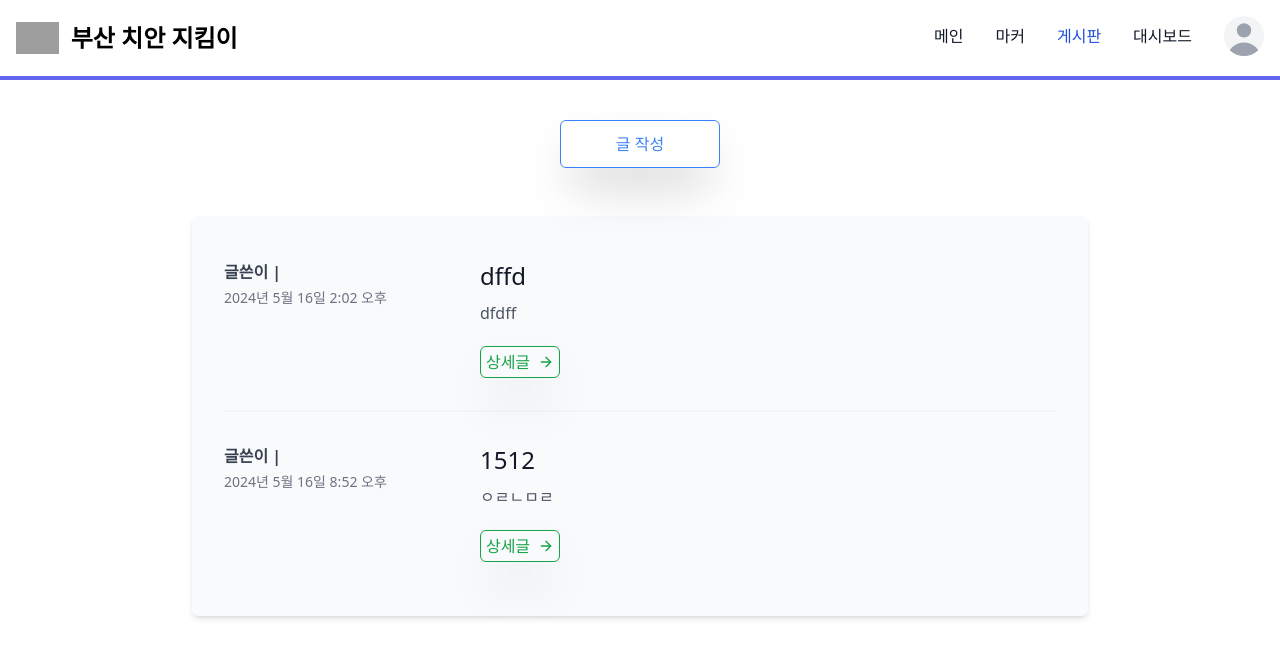
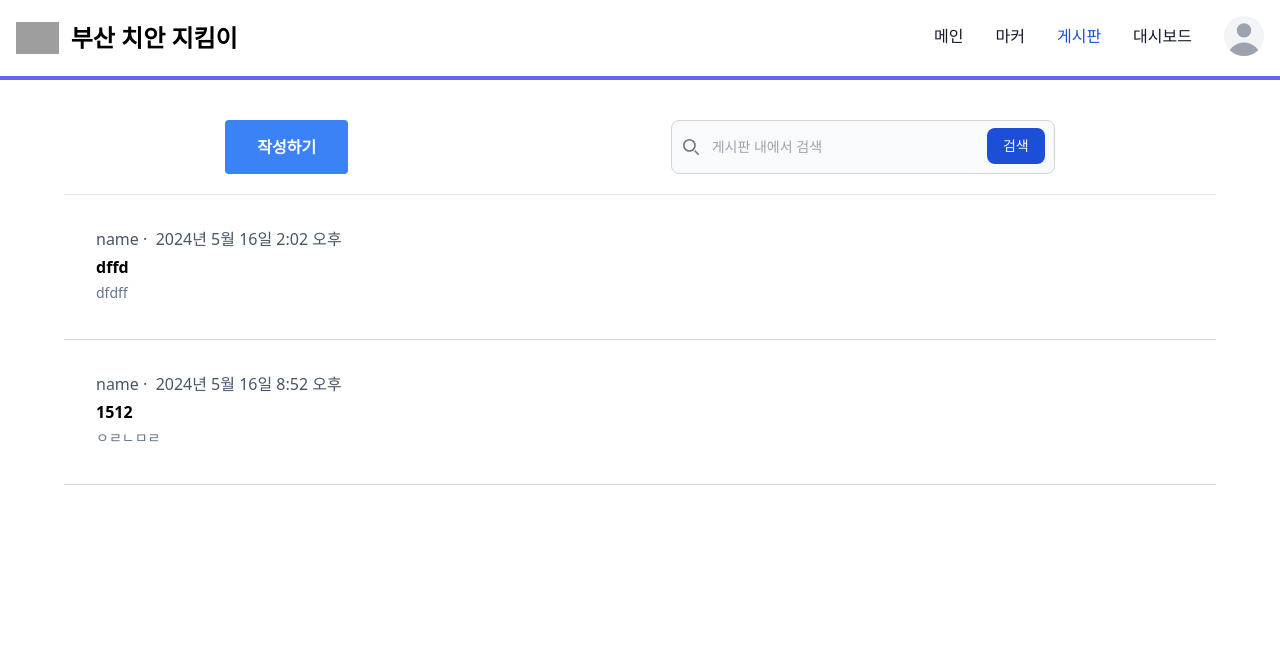
Before and after one commit to gwon9906/CrimeVisualization, a Django app: page /board/ in a window 1280 px wide. Shown: the top 663 px of the page. Run offline with Django 5.2, Linux system fonts and the light colour scheme; data comes from the database, SQL or seed files in the repository; some libraries are stand-ins or nearby versions; grey boxes are pictures that could not be loaded.

Commit message:
Update post_list.html

```diff
--- a/board/templates/board/post_list.html
+++ b/board/templates/board/post_list.html
@@ -10,8 +10,14 @@
     />
     <script src="https://cdn.tailwindcss.com"></script>
     <title>부산 치안 지킴이</title>
+    <style>
+      .link:hover {
+        color: #0090f9;
+      }
+    </style>
   </head>
-  <body class="bg-white">
+  <body>
+    <!-- board/templates/board/post_detail.html -->
     <nav class="dark:bg-gray-900 border-b-4 border-indigo-500">
       <div
         class="max-w-screen-xl flex flex-wrap items-center justify-between mx-auto p-4"
@@ -88,68 +94,112 @@
         </div>
       </div>
     </nav>
-    <!-- board/templates/board/post_list.html -->
-    <section class="text-gray-600 body-font overflow-hidden">
-      <div class="flex justify-center items-center">
+
+    <main class="max-w-6xl mx-auto">
+      <div class="flex justify-around mt-10">
         <button
-          class="mt-10 rounded-md before:ease relative h-12 w-40 overflow-hidden border border-blue-500 text-blue-500 shadow-2xl transition-all before:absolute before:top-1/2 before:h-0 before:w-64 before:origin-center before:-translate-x-20 before:rotate-45 before:bg-blue-500 before:duration-300 hover:text-white hover:shadow-blue-500 hover:before:h-64 hover:before:-translate-y-32"
+          class="bg-blue-500 hover:bg-blue-700 text-white font-bold px-8 rounded"
         >
-          <a class="relative z-10" href="{% url 'post_new' %}">글 작성</a>
+          <a href="{% url 'post_new' %}">작성하기</a>
+        </button>
+
+        <form>
+          <label
+            for="default-search"
+            class="mb-2 text-sm font-medium text-gray-900 sr-only dark:text-white"
+            >검색</label
+          >
+          <div class="relative">
+            <div
+              class="absolute inset-y-0 start-0 flex items-center ps-3 pointer-events-none"
+            >
+              <svg
+                class="w-4 h-4 text-gray-500 dark:text-gray-400"
+                aria-hidden="true"
+                xmlns="http://www.w3.org/2000/svg"
+                fill="none"
+                viewBox="0 0 20 20"
+              >
+                <path
+                  stroke="currentColor"
+                  stroke-linecap="round"
+                  stroke-linejoin="round"
+                  stroke-width="2"
+                  d="m19 19-4-4m0-7A7 7 0 1 1 1 8a7 7 0 0 1 14 0Z"
+                />
+              </svg>
+            </div>
+            <input
+              type="search"
+              id="default-search"
+              class="block w-full md:w-96 p-4 md:ps-10 text-sm text-gray-900 border border-gray-300 rounded-lg bg-gray-50 focus:ring-blue-500 focus:border-blue-500 dark:bg-gray-700 dark:border-gray-600 dark:placeholder-gray-400 dark:text-white dark:focus:ring-blue-500 dark:focus:border-blue-500"
+              placeholder="게시판 내에서 검색"
+              required
+            />
+            <button
+              type="submit"
+              class="text-white absolute end-2.5 bottom-2.5 bg-blue-700 hover:bg-blue-800 focus:ring-4 focus:outline-none focus:ring-blue-300 font-medium rounded-lg text-sm px-4 py-2 dark:bg-blue-600 dark:hover:bg-blue-700 dark:focus:ring-blue-800"
+            >
+              검색
             </button>
           </div>
+        </form>
+      </div>
+      <hr class="mt-5" />
 
-      <!-- for -->
-      <div class="container py-12 mx-auto">
+      <!-- Section Blog -->
+      <section class="max-w-full">
+        <!-- Container -->
+        <div class="mx-auto w-full max-w-9xl">
+          <!-- Blog Content -->
+          <div class="w-full">
+            {% for post in posts %}
+            <!-- Blog Item -->
             <div
-          class="max-w-4xl mx-auto bg-gray-50 p-8 rounded-md shadow-md min-h-[400px]"
+              class="pt-8 flex flex-col items-center pb-8 text-center border-b border-gray-300 sm:flex-row sm:text-left"
             >
-          <div class="-my-5 divide-y-2 divide-gray-100">
-            {% for post in posts %}
-            <div class="py-8 flex flex-wrap md:flex-nowrap">
-              <div class="md:w-64 md:mb-0 mb-6 flex-shrink-0 flex flex-col">
-                <span class="font-semibold title-font text-gray-700"
-                  >글쓴이 | {{ post.author }}</span
-                >
-                <span class="mt-1 text-gray-500 text-sm"
+              <div class="pt-4 sm:px-8 sm:pt-0">
+                <p class="link text-slate-600 flex items-center mb-1">
+                  {{ post.author }}name ·&nbsp;&nbsp;<span
                     >{{ post.created_at }}</span
                   >
-              </div>
-              <div class="md:flex-grow">
-                <h2 class="text-2xl font-medium text-gray-900 title-font mb-2">
-                  {{ post.title }}
-                </h2>
-                <p class="leading-relaxed mb-5">
+                </p>
+                <a href="{% url 'post_detail' post.pk %}">
+                  <p class="link font-bold mb-1">{{ post.title }}</p>
+                </a>
+                <a href="{% url 'post_detail' post.pk %}">
+                  <p
+                    class="link text-sm mb-1 text-slate-500 post-content"
+                    id="postContent"
+                  >
                     {{ post.content|linebreaksbr }}
                   </p>
-
-                <button
-                  class="rounded-md relative h-8 w-20 overflow-hidden border border-green-600 text-green-600 shadow-2xl transition-all duration-200 before:absolute before:bottom-0 before:left-0 before:right-0 before:top-0 before:m-auto before:h-0 before:w-0 before:rounded-sm before:bg-green-600 before:duration-300 before:ease-out hover:text-white hover:shadow-green-600 hover:before:h-40 hover:before:w-40 hover:before:opacity-80"
-                >
-                  <a
-                    class="inline-flex items-center relative z-10"
-                    href="{% url 'post_detail' post.pk %}"
-                    >상세글
-                    <svg
-                      class="w-4 h-4 ml-2"
-                      viewBox="0 0 24 24"
-                      stroke="currentColor"
-                      stroke-width="2"
-                      fill="none"
-                      stroke-linecap="round"
-                      stroke-linejoin="round"
-                    >
-                      <path d="M5 12h14"></path>
-                      <path d="M12 5l7 7-7 7"></path>
-                    </svg>
                 </a>
-                </button>
               </div>
             </div>
             {% endfor %}
           </div>
         </div>
-      </div>
-      <!-- end for -->
       </section>
+    </main>
+    <script>
+      document.addEventListener("DOMContentLoaded", function () {
+        var postContents = document.querySelectorAll(".post-content");
+
+        postContents.forEach(function (content) {
+          var text = content.textContent.trim();
+          var strippedText = removeHTMLTags(text);
+          if (strippedText.length > 10) {
+            content.textContent = strippedText.slice(0, 100) + "...";
+          } else {
+            content.textContent = strippedText;
+          }
+        });
+      });
+
+      function removeHTMLTags(text) {
+        return text.replace(/<[^>]*>|&nbsp;/g, "");
+      }
+    </script>
   </body>
 </html>
```
Lines whose indentation alone changed are shown as unchanged.
